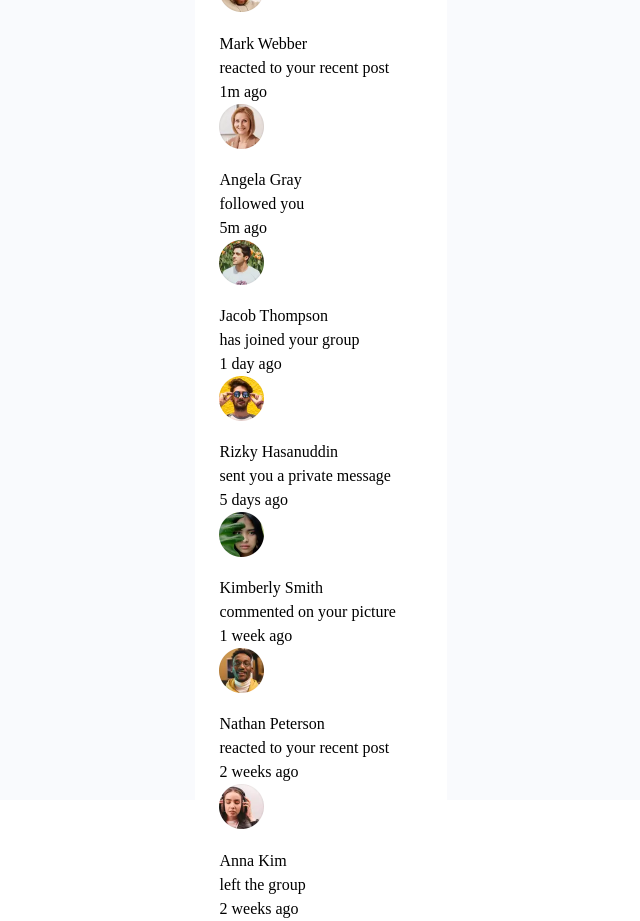
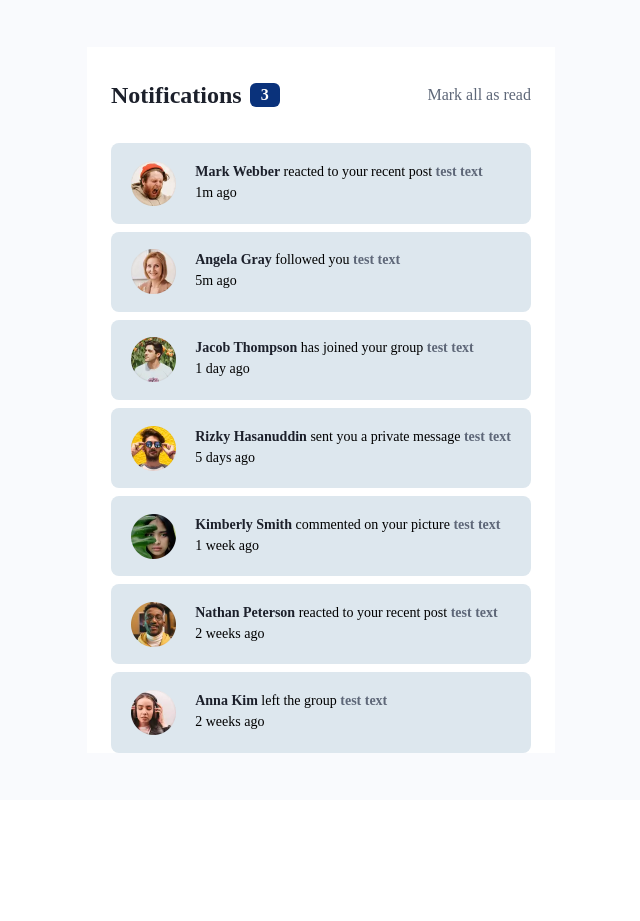
Before and after one commit to Dudeldups/FM-notifications-page, a React (Vite) app: page / in a window 1280 px wide. Shown: the whole page, without its empty margins (319-959 px from the left). After the commit the page ends 800 px from the top, so only its background shows below. Built offline with nearby package versions, Linux system fonts and the light colour scheme; a web font is replaced by a local one.

Commit message:
added paddings and text formatting

```diff
--- a/index.html
+++ b/index.html
@@ -11,7 +11,7 @@
     <link
       rel="icon"
       type="image/svg+xml"
-      href="./src/assets/images/favicon-32x32.png"
+      href="assets/images/favicon-32x32.png"
     />
 
     <title>Frontend Mentor | Notifications page</title>
--- a/src/App.jsx
+++ b/src/App.jsx
@@ -1,13 +1,11 @@
 import NotificationsContainer from "./components/NotificationsContainer";
 
-function App() {
+export default function App() {
   return (
     <>
-      <main className="font-plus-jakarta bg-clr-snow md:h-screen md:grid md:place-content-center">
+      <div className="font-plus-jakarta font-medium text-[0.875rem] bg-clr-snow md:h-screen md:grid md:place-content-center">
         <NotificationsContainer />
-      </main>
+      </div>
     </>
   );
 }
-
-export default App;
--- a/src/components/Header.jsx
+++ b/src/components/Header.jsx
@@ -1,9 +1,15 @@
 export default function Header({ amountUnread }) {
   return (
     <header className="flex items-center py-6 md:py-8">
-      <p className="mr-2">Notifications</p>
-      <span className="">{amountUnread}</span>
-      <button className="ml-auto">Mark all as read</button>
+      <h1 className="mr-2 text-xl md:text-2xl font-extrabold text-clr-dark-blue">
+        Notifications
+      </h1>
+      <span className="bg-clr-blue text-base text-white font-extrabold px-[0.7rem] rounded-[0.375rem]">
+        {amountUnread}
+      </span>
+      <button className="ml-auto text-clr-grey-blue md:text-base hover:text-clr-blue">
+        Mark all as read
+      </button>
     </header>
   );
 }
--- a/src/components/Notification.jsx
+++ b/src/components/Notification.jsx
@@ -1,3 +1,41 @@
-export default function Notification() {
-  return <div></div>;
+export default function Notification({ props }) {
+  const hasLink = "link" in props;
+
+  let containerClassNames =
+    "flex gap-[0.8rem] md:gap-[1.2rem] p-4 md:py-[1.1rem] md:px-5 rounded-lg";
+  // if (props.isUnread) {
+  containerClassNames += " bg-clr-light-blue";
+  // }
+
+  return (
+    <section className={containerClassNames}>
+      <img
+        className="w-[2.4375rem] md:w-[2.8125rem] h-[2.4375rem] md:h-[2.8125rem]"
+        src={props.avatar}
+        alt=""
+      />
+      <article>
+        <a href="#">
+          <h2 className="inline font-extrabold text-clr-dark-blue hover:text-clr-blue">
+            {props.name}
+          </h2>
+        </a>
+        <p className="inline"> {props.content}</p>
+        {hasLink && (
+          <a href="#">
+            <p className="inline font-extrabold text-clr-grey-blue hover:text-clr-blue">
+              {" "}
+              test text
+            </p>
+          </a>
+        )}
+        {/* {props.isUnread && ( */}
+        <span className="w-2 h-2 bg-clr-red rounded-full"></span>
+        {/* )} */}
+        <footer>
+          <p>{props.postTime}</p>
+        </footer>
+      </article>
+    </section>
+  );
 }
--- a/src/components/NotificationsContainer.jsx
+++ b/src/components/NotificationsContainer.jsx
@@ -1,38 +1,31 @@
-import { useState } from "react";
+import { useEffect, useState } from "react";
 import Header from "./Header";
 import Notification from "./Notification";
 import data from "../data/data.json";
 
 export default function NotificationsContainer() {
-  const [allNotifications, setAllNotifications] = useState(data);
+  const [notificationData, setNotificationData] = useState(data);
+  const [amountUnread, setAmountUnread] = useState(0);
 
-  const notifications = allNotifications.map(n => {
-    // grid: img | content | img
-    const classNames = "";
-    return (
-      <section key={n.id} className="grid gap-[0.8rem] md:gap-[1.2rem]">
-        <img
-          className="w-[2.4375rem] md:w-[2.8125rem] aspect-square"
-          src={n.avatar}
-          alt=""
-        />
-        <article>
-          <h2>{n.name}</h2>
-          <p>{n.content}</p>
-          <footer>
-            <p>{n.postTime}</p>
-          </footer>
-        </article>
-      </section>
-    );
-  });
+  useEffect(() => {
+    setAmountUnread(notificationData.filter(n => n.isUnread).length);
 
-  const amountUnread = allNotifications.filter(n => n.isUnread).length;
+    // return () => {
+    // }
+  }, [notificationData]);
+
+  const allNotifications = notificationData.map(n => (
+    <Notification key={n.id} props={n} />
+  ));
 
   return (
-    <div className="bg-white px-4 md:px-6">
+    <main className="bg-white px-4 md:px-6">
       <Header amountUnread={amountUnread} />
-      {notifications}
-    </div>
+      <div className="grid gap-2">{allNotifications}</div>
+    </main>
   );
+
+  // const handleClick = (e) => {
+
+  // }
 }
```
Also changed, not shown: 1 other file (tests, documents, lock files or other folders).
